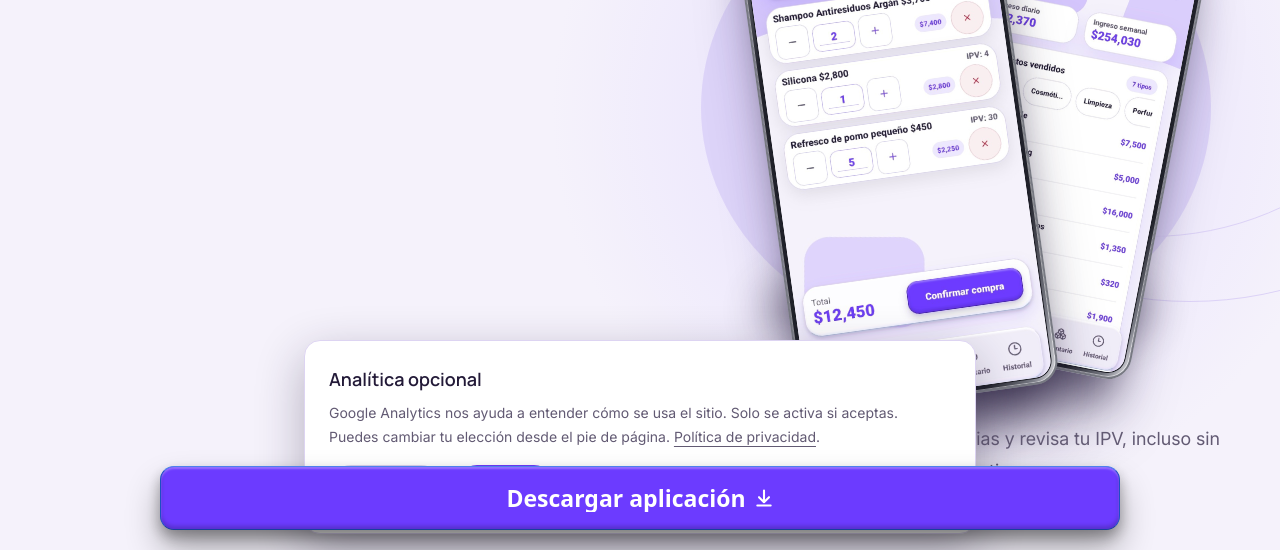
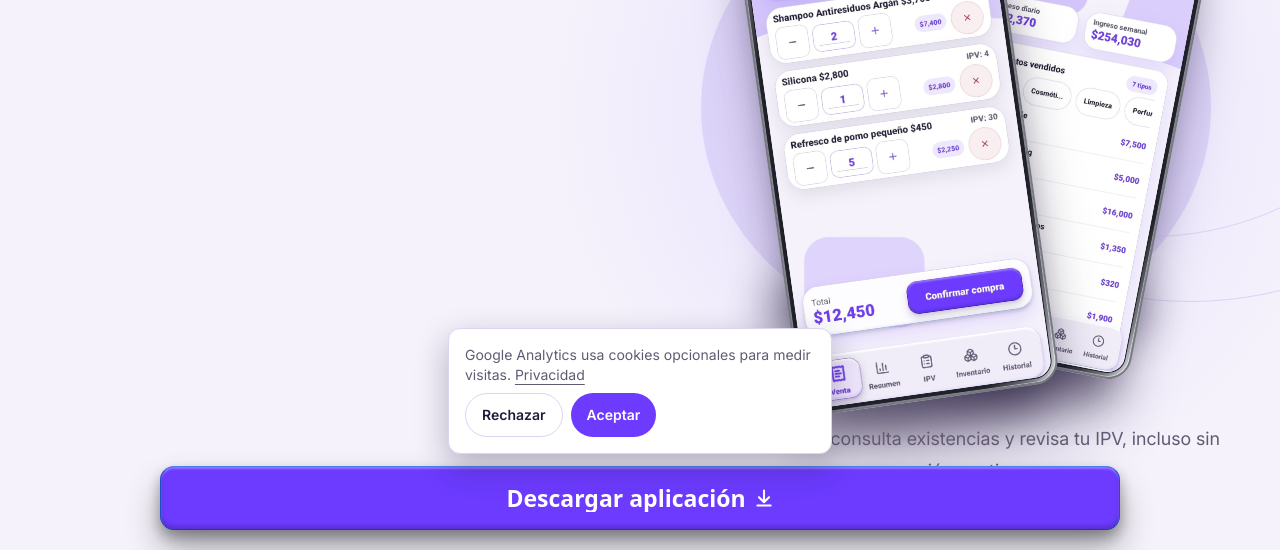
Before and after one commit to euriLuis/MiniPos, an Astro site: page / in a window 1280 px wide. Shown: the part 250-800 px from the top of the page. Built offline with nearby package versions, Linux system fonts and the light colour scheme; Astro itself is replaced by a stand-in of ours; some packages are replaced by stand-ins of ours.

Commit message:
Compact analytics consent banner above download button

```diff
--- a/src/layouts/Base.astro
+++ b/src/layouts/Base.astro
@@ -87,12 +87,12 @@ const shareImageUrl = new URL('/minipos-compartir-v3.jpg', Astro.site);
       <div class="footer-brandline" aria-hidden="true"><span class="font-display">MiniPOS</span></div>
       </div>
     </footer>
-    <aside id="analytics-consent" hidden aria-labelledby="analytics-consent-title" class="fixed inset-x-4 bottom-4 z-50 mx-auto max-w-2xl rounded-2xl border border-[#ddd4f2] bg-white p-5 shadow-[0_16px_48px_#231a3850] sm:p-6">
-      <h2 id="analytics-consent-title" class="font-display text-lg font-semibold">Analítica opcional</h2>
-      <p class="mt-2 text-sm leading-6 text-muted">Google Analytics nos ayuda a entender cómo se usa el sitio. Solo se activa si aceptas. Puedes cambiar tu elección desde el pie de página. <a class="underline underline-offset-4" href="/politica-de-privacidad/">Política de privacidad</a>.</p>
-      <div class="mt-4 flex flex-wrap gap-3">
-        <button type="button" data-analytics-choice="declined" class="min-h-11 rounded-full border border-[#ddd4f2] px-5 font-semibold hover:bg-lilac">Rechazar</button>
-        <button type="button" data-analytics-choice="accepted" class="min-h-11 rounded-full bg-violet px-5 font-semibold text-white hover:bg-ink">Aceptar</button>
+    <aside id="analytics-consent" hidden aria-labelledby="analytics-consent-title" class:list={['fixed inset-x-4 z-[110] mx-auto max-w-sm rounded-xl border border-[#ddd4f2] bg-white p-3 shadow-[0_12px_32px_#231a3850] sm:p-4', pathname === '/' ? 'bottom-[calc(96px+env(safe-area-inset-bottom))]' : 'bottom-4']}>
+      <h2 id="analytics-consent-title" class="sr-only">Cookies de analítica</h2>
+      <p class="text-sm leading-5 text-muted">Google Analytics usa cookies opcionales para medir visitas. <a class="underline underline-offset-4" href="/politica-de-privacidad/">Privacidad</a></p>
+      <div class="mt-2 flex gap-2">
+        <button type="button" data-analytics-choice="declined" class="min-h-11 rounded-full border border-[#ddd4f2] px-4 text-sm font-semibold hover:bg-lilac">Rechazar</button>
+        <button type="button" data-analytics-choice="accepted" class="min-h-11 rounded-full bg-violet px-4 text-sm font-semibold text-white hover:bg-ink">Aceptar</button>
       </div>
     </aside>
     <script>
```
